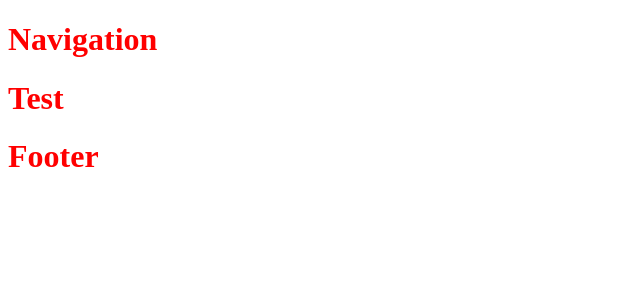
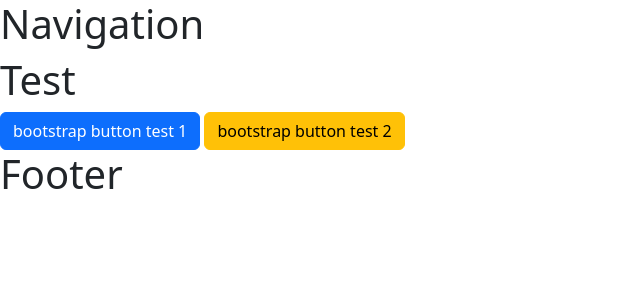
Before and after one commit to SamarZiadat/oishii-ramen, a Django app: page / in a window 1280 px wide. Shown: the top 300 px of the page, without its empty margins (0-640 px from the left). Run offline with Django 3.2, Linux system fonts and the light colour scheme.

Commit message:
style: install bootstrap

```diff
--- a/static/css/style.css
+++ b/static/css/style.css
@@ -1,3 +1,10 @@
+* {
+    margin: 0;
+    padding: 0;
+    border: none;
+    box-sizing: border-box;
+}
+
 body {
     color: red;
 }
--- a/templates/base.html
+++ b/templates/base.html
@@ -16,6 +16,9 @@
     <link rel="icon" type="image/png" sizes="16x16" href="{% static 'favicon/favicon-16x16.png' %}">
     <!-- Import css -->
     <link rel="stylesheet" href="{% static 'css/style.css' %}">
+    <!-- Javascript files -->
+    <link href="https://cdn.jsdelivr.net/npm/bootstrap@5.3.0-alpha1/dist/css/bootstrap.min.css" rel="stylesheet"
+        integrity="sha384-GLhlTQ8iRABdZLl6O3oVMWSktQOp6b7In1Zl3/Jr59b6EGGoI1aFkw7cmDA6j6gD" crossorigin="anonymous">
 </head>
 
 <body>
@@ -23,6 +26,8 @@
     {% include 'includes/navigation.html' %}
 
     <h1>Test</h1>
+    <input type="button" value="bootstrap button test 1" class="btn btn-primary" />
+    <input type="button" value="bootstrap button test 2" class="btn btn-warning" />
 
     <!-- Footer -->
     {% include 'includes/footer.html' %}
```
